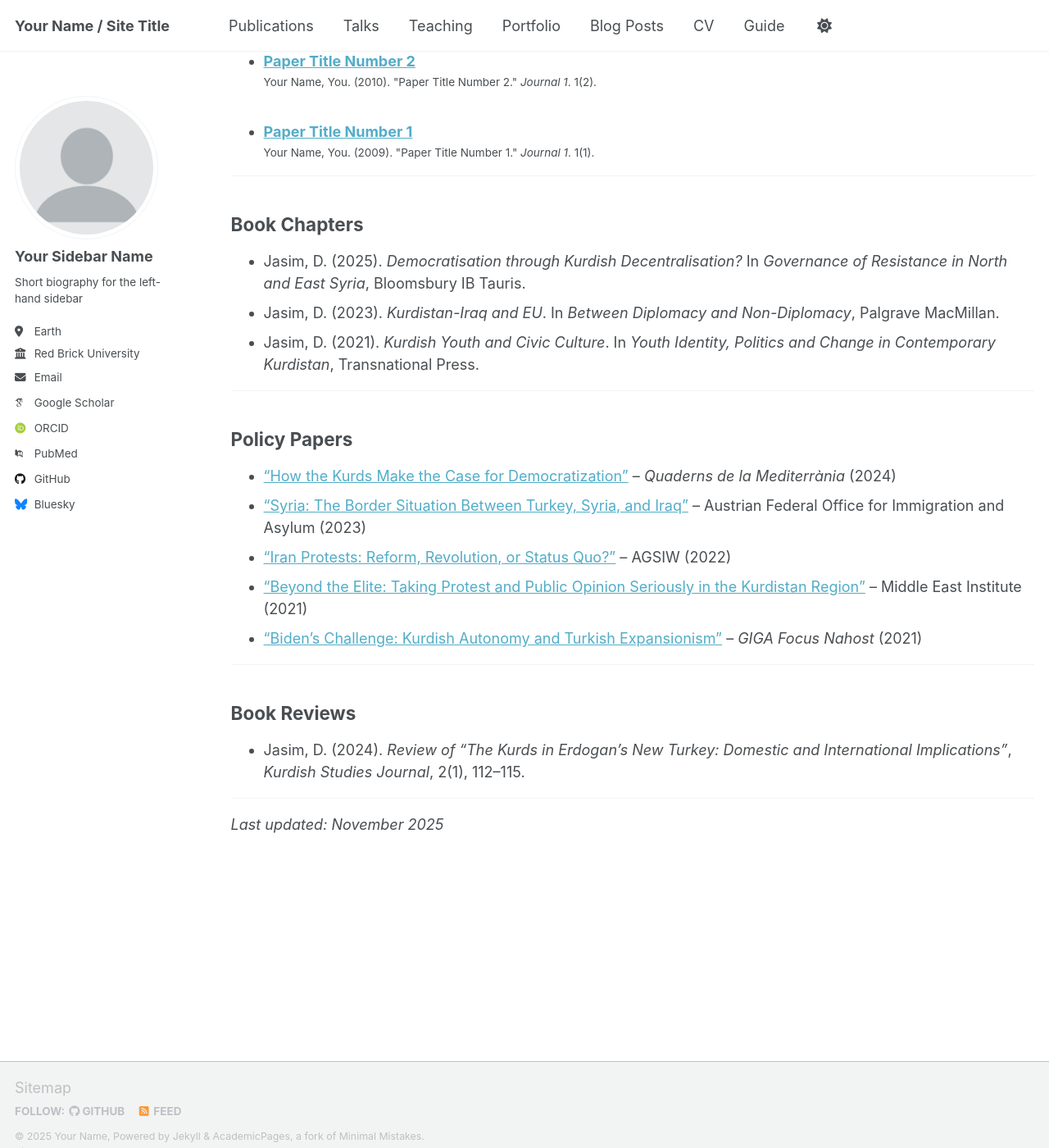
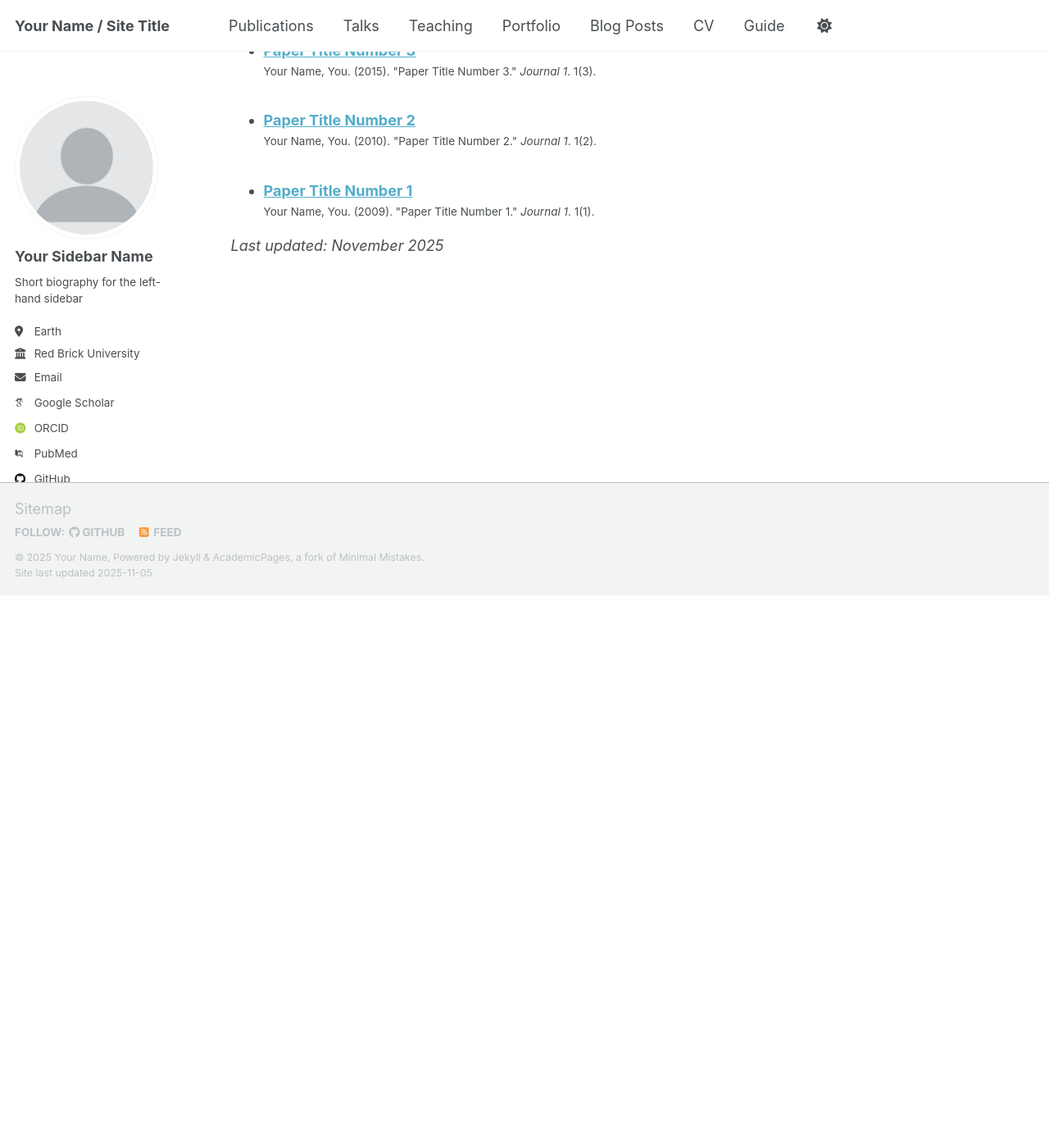
Before and after one commit to dastan-jasim/dastan-jasim.github.io, a Jekyll site: the page built from _pages/cv.md, in a window 1280 px wide and 1400 px high, scrolled down 4272 px. Shown: the whole window at 82% size. Built offline with Jekyll 4.4.1, drawn with Linux system fonts in a browser that asks for light colours; some web fonts are replaced; a script that is not in the unit is left out; after the commit the page ends 4998 px from its top, so only the background shows below that; some of the changed text lies outside the part shown.

Commit message:
Update cv.md

```diff
--- a/_pages/cv.md
+++ b/_pages/cv.md
@@ -143,30 +146,5 @@ Experienced public speaker and educator with strong communication and analytical
 {% endfor %}
 </ul>
 
----
-
-## Book Chapters
-
-- Jasim, D. (2025). *Democratisation through Kurdish Decentralisation?* In *Governance of Resistance in North and East Syria*, Bloomsbury IB Tauris.
-- Jasim, D. (2023). *Kurdistan-Iraq and EU*. In *Between Diplomacy and Non-Diplomacy*, Palgrave MacMillan.
-- Jasim, D. (2021). *Kurdish Youth and Civic Culture*. In *Youth Identity, Politics and Change in Contemporary Kurdistan*, Transnational Press.
-
----
-
-## Policy Papers
-
-- [“How the Kurds Make the Case for Democratization”](https://www.iemed.org/publication/how-the-kurds-make-the-case-for-democratization/) – *Quaderns de la Mediterrània* (2024)
-- [“Syria: The Border Situation Between Turkey, Syria, and Iraq”](https://www.ecoi.net/en/file/local/2098696/2023-10-17_COI_CMS_Research+Papers+Syria_The_border_situation_between_Turkey_Syria_and_Iraq_Version_1-8cff.pdf) – Austrian Federal Office for Immigration and Asylum (2023)
-- [“Iran Protests: Reform, Revolution, or Status Quo?”](https://agsiw.org/iran-protests-reform-revolution-or-status-quo/) – AGSIW (2022)
-- [“Beyond the Elite: Taking Protest and Public Opinion Seriously in the Kurdistan Region”](https://www.mei.edu/publications/beyond-elite-taking-protest-and-public-opinion-seriously-kurdistan-region) – Middle East Institute (2021)
-- [“Biden’s Challenge: Kurdish Autonomy and Turkish Expansionism”](https://www.giga-hamburg.de/en/publications/23480846-biden-challenge-kurdish-autonomy-turkish-expansionism/) – *GIGA Focus Nahost* (2021)
-
----
-
-## Book Reviews
-
-- Jasim, D. (2024). *Review of “The Kurds in Erdogan’s New Turkey: Domestic and International Implications”*, *Kurdish Studies Journal*, 2(1), 112–115.
-
----
 
 _Last updated: {{ site.time | date: "%B %Y" }}_
```
Also changed, not shown: other parts of _pages/cv.md (+7 -4 lines).
